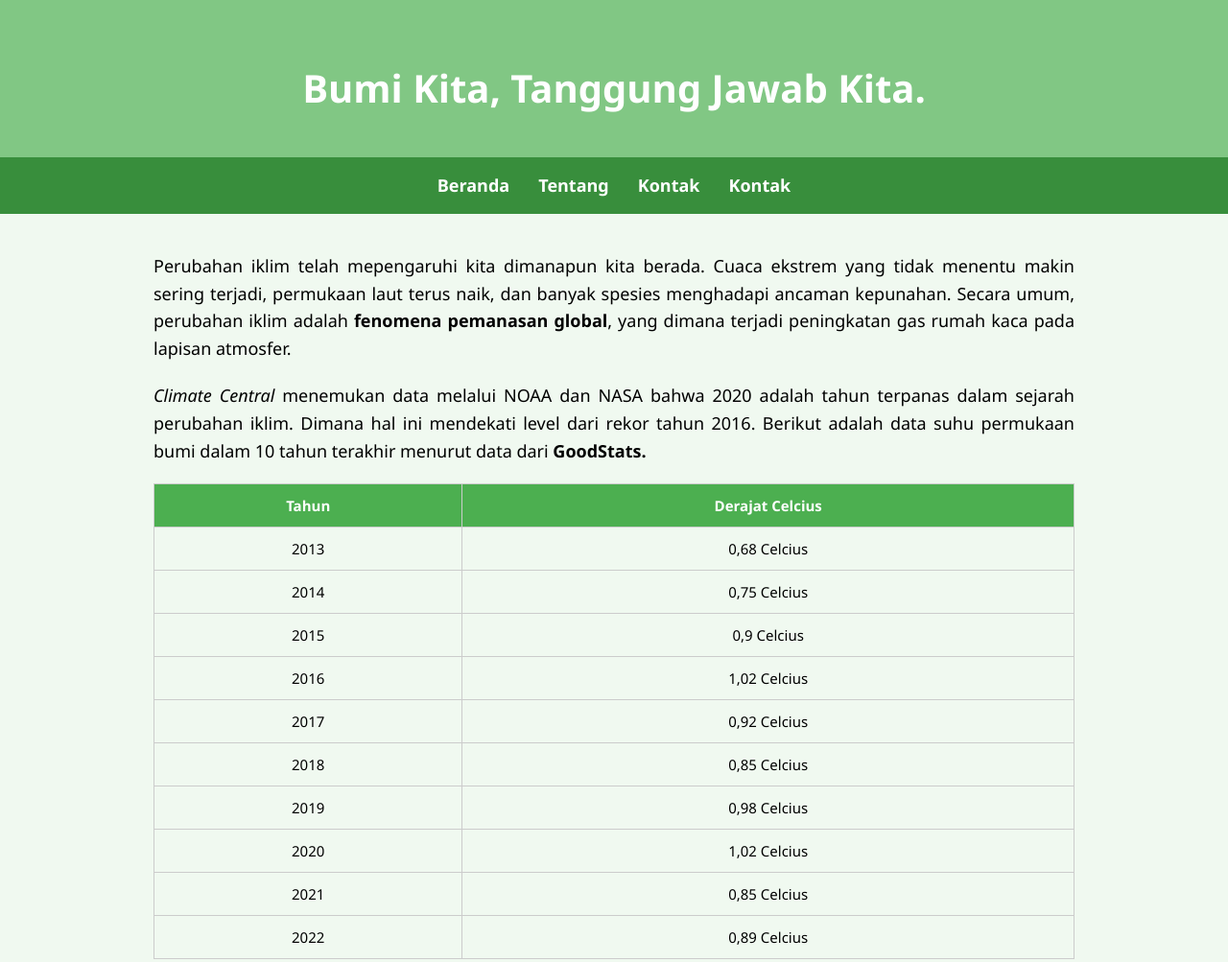
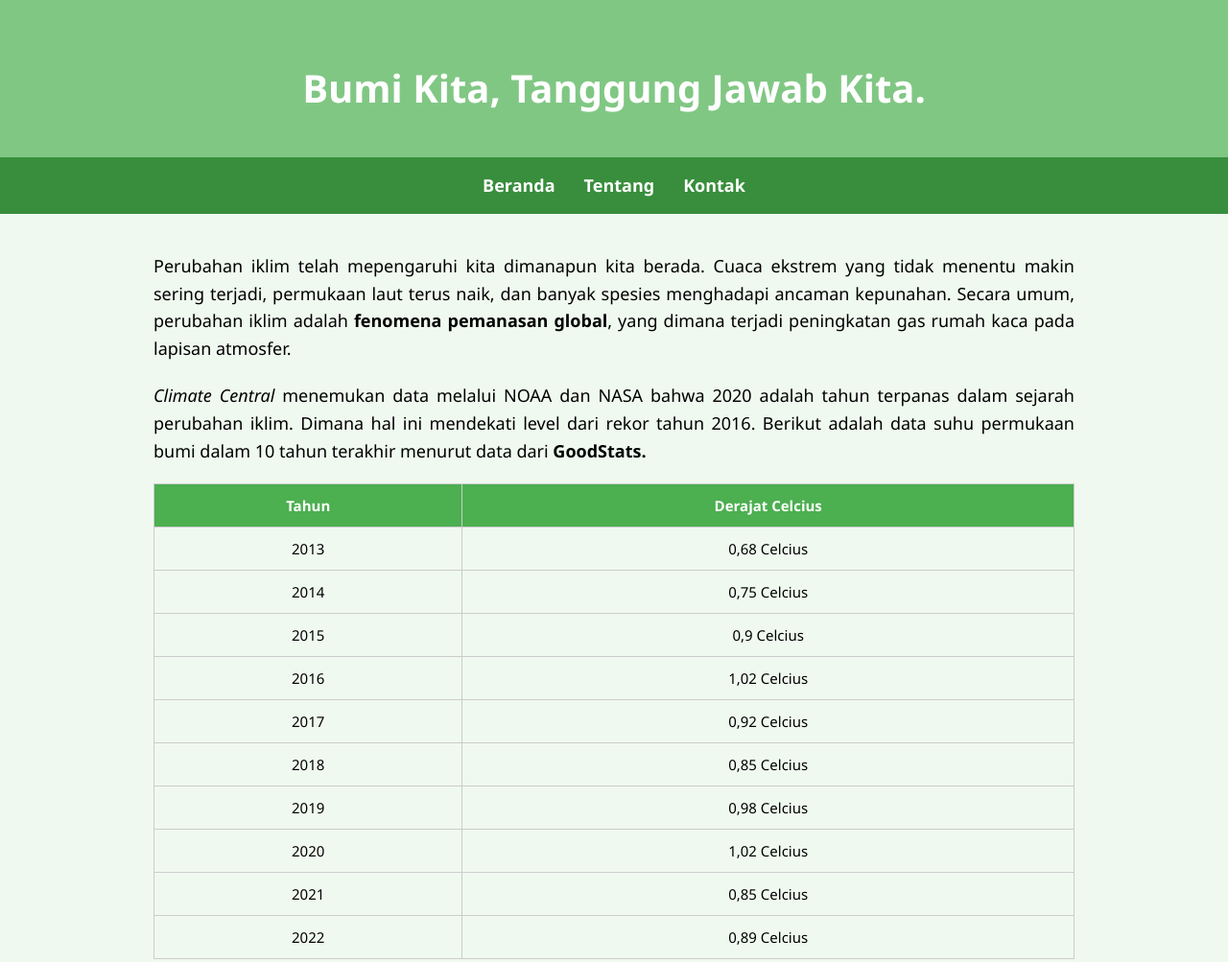
Before and after one commit to Valencia0610/Project_UAS, a plain HTML site: page index.html in a window 1280 px wide. Shown: the top 1003 px of the page at 96% size. Drawn offline with Linux system fonts and the light colour scheme.

Commit message:
Update index.html

```diff
--- a/index.html
+++ b/index.html
@@ -17,7 +17,6 @@
             <ul>
                 <li><a href="#">Beranda</a></li>
                 <li><a href="#">Tentang</a></li>
-                <li><a href="#">Kontak</a></li>
                 <li><a href="#">Kontak</a></li>
             </ul>
             </div>
```
